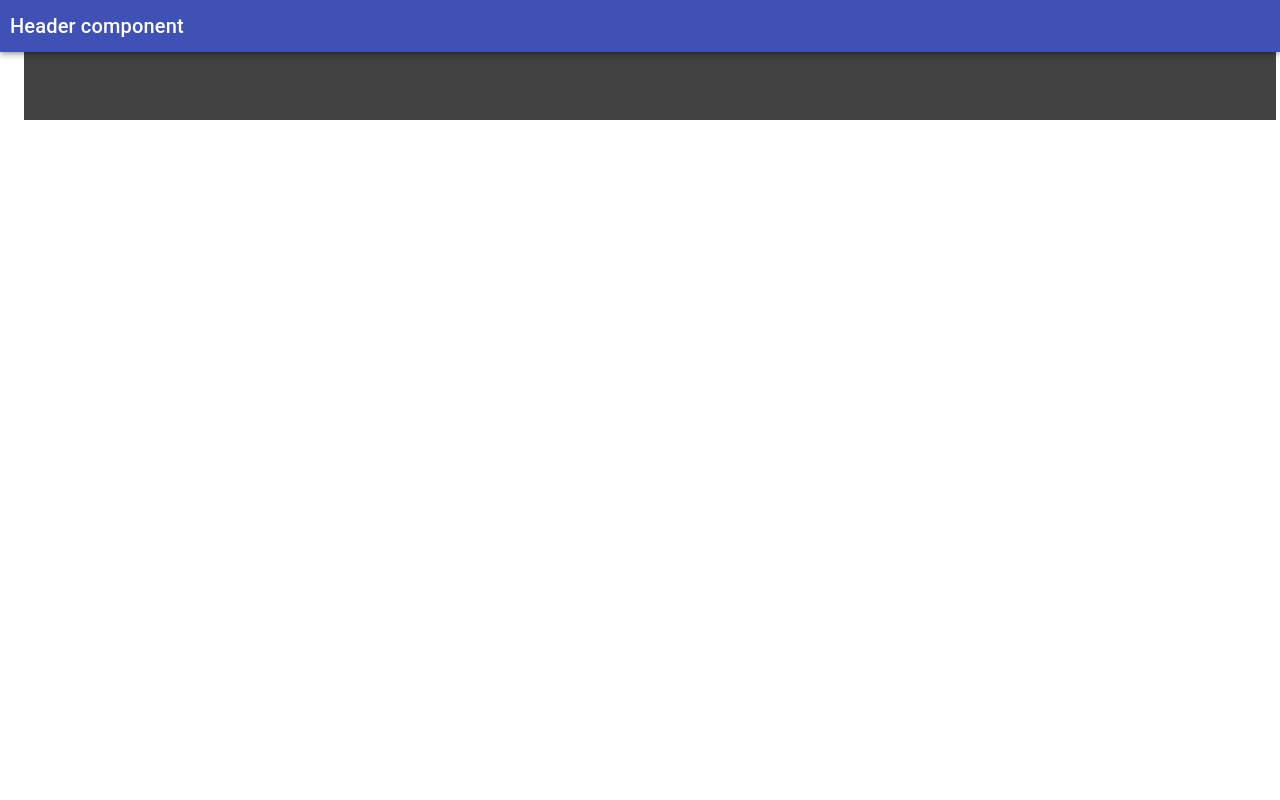
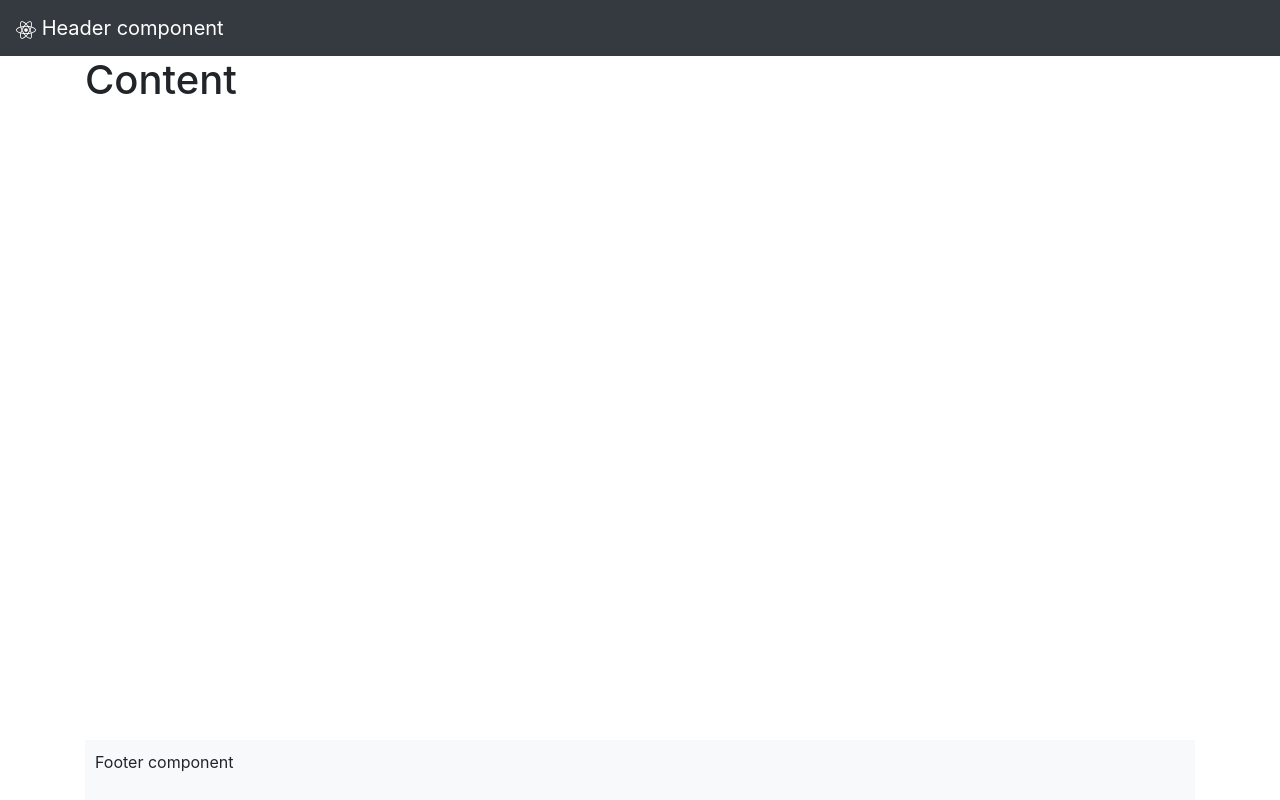
Before and after one commit to gaborcserto/lottery-react, a React app: page / in a window 1280 px wide. Built offline with nearby package versions, Linux system fonts and the light colour scheme.

Commit message:
Added bootstrap

```diff
--- a/package.json
+++ b/package.json
@@ -4,9 +4,6 @@
   "private": true,
   "dependencies": {
     "@babel/core": "7.9.0",
-    "@material-ui/core": "^4.10.1",
-    "@material-ui/icons": "^4.9.1",
-    "@material-ui/styles": "^4.10.0",
     "@svgr/webpack": "4.3.3",
     "@testing-library/jest-dom": "^4.2.4",
     "@testing-library/react": "^9.5.0",
@@ -19,6 +16,7 @@
     "babel-loader": "8.1.0",
     "babel-plugin-named-asset-import": "^0.3.6",
     "babel-preset-react-app": "^9.1.2",
+    "bootstrap": "^4.5.0",
     "camelcase": "^5.3.1",
     "case-sensitive-paths-webpack-plugin": "2.3.0",
     "css-loader": "3.4.2",
@@ -51,8 +49,10 @@
     "postcss-safe-parser": "4.0.1",
     "react": "^16.13.1",
     "react-app-polyfill": "^1.0.6",
+    "react-bootstrap": "^1.0.1",
     "react-dev-utils": "^10.2.1",
     "react-dom": "^16.13.1",
+    "react-icons": "^3.10.0",
     "resolve": "1.15.0",
     "resolve-url-loader": "3.1.1",
     "sass-loader": "8.0.2",
--- a/src/components/App/App.js
+++ b/src/components/App/App.js
@@ -1,5 +1,5 @@
 import React from 'react';
-import {Container} from '@material-ui/core';
+import { Container } from 'react-bootstrap';
 import './App.scss';
 
 import Header from '../header/Header.jsx';
@@ -8,10 +8,10 @@ import Footer from '../footer/Footer.jsx';
 class App extends React.Component {
 	render() {
 		return (
-			<Container maxWidth="m">
+			<Container fluid="md" className="main">
 				<Header/>
-				<div id="content">
-
+				<div className="main__content">
+					<h1>Content</h1>
 				</div>
 				<Footer/>
 			</Container>
--- a/src/components/App/App.scss
+++ b/src/components/App/App.scss
@@ -1,7 +1,12 @@
 @import "src/components/header/header";
 @import "src/components/footer/footer";
 
-#content {
-	height: auto;
-	min-height: calc(100% - 100px);
+.main {
+	min-height: 100%;
+
+	&__content {
+		flex-shrink: 0!important;
+		min-height: calc(100vh - 60px);
+		padding-top: 56px;
+	}
 }
--- a/src/components/footer/Footer.jsx
+++ b/src/components/footer/Footer.jsx
@@ -1,12 +1,11 @@
 import React from 'react';
-import {Box} from '@material-ui/core';
 
 class Footer extends React.Component {
 	render() {
 		return (
-			<Box className="footer" width={1}>
+			<footer className="footer bg-light">
 				<p>Footer component</p>
-			</Box>
+			</footer>
 		);
 	}
 }
--- a/src/components/footer/footer.scss
+++ b/src/components/footer/footer.scss
@@ -1,10 +1,3 @@
 .footer {
-	background: #424242;
-	height: 100px;
 	padding: 10px;
-
-	p {
-		margin: 0;
-		padding: 0;
-	}
 }
--- a/src/components/header/Header.jsx
+++ b/src/components/header/Header.jsx
@@ -1,14 +1,12 @@
 import React from 'react';
-import {AppBar, Typography} from '@material-ui/core';
-
+import { Navbar } from 'react-bootstrap';
+import { FaReact } from "react-icons/fa";
 class Header extends React.Component {
 	render() {
 		return (
-			<AppBar position="fixed" className="header">
-				<Typography className="title" variant="h6" noWrap>
-					Header component
-				</Typography>
-			</AppBar>
+			<Navbar bg="dark" variant="dark" fixed="top">
+				<Navbar.Brand href="#home"><FaReact /> Header component</Navbar.Brand>
+			</Navbar>
 		);
 	}
 }
--- a/src/components/header/header.scss
+++ b/src/components/header/header.scss
@@ -1,5 +1,2 @@
 .header {
-	height: 52px;
-	line-height: 32px;
-	padding: 10px;
 }
--- a/src/index.scss
+++ b/src/index.scss
@@ -1,8 +1,16 @@
-html, body {
-  height: 100%;
-  margin: 0;
+/* import bootstrap to set changes */
+@import "~bootstrap/scss/bootstrap";
+
+html {
+	height: 100% !important;
 }
 body {
-  display: flex;
-  flex-direction: column;
+	display: flex;
+	flex-direction: column!important;
+	height: 100% !important;
 }
+
+#root {
+	flex-direction: column!important;
+	min-height: 100%;
+}
```
Also changed, not shown: 1 other file (tests, documents, lock files or other folders).
